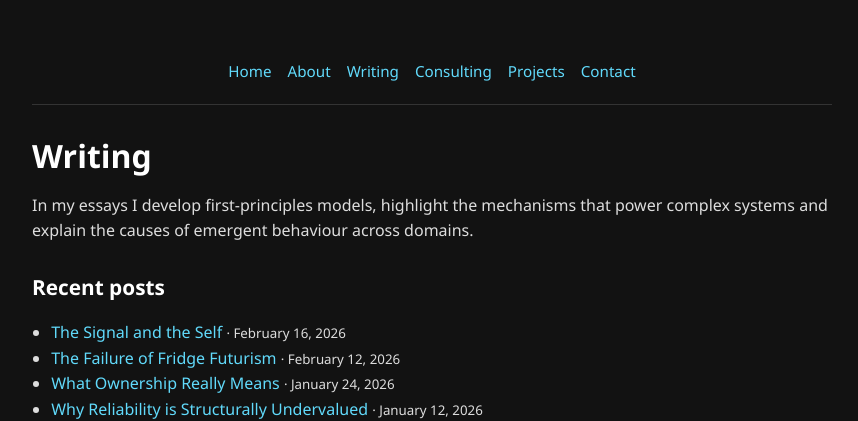
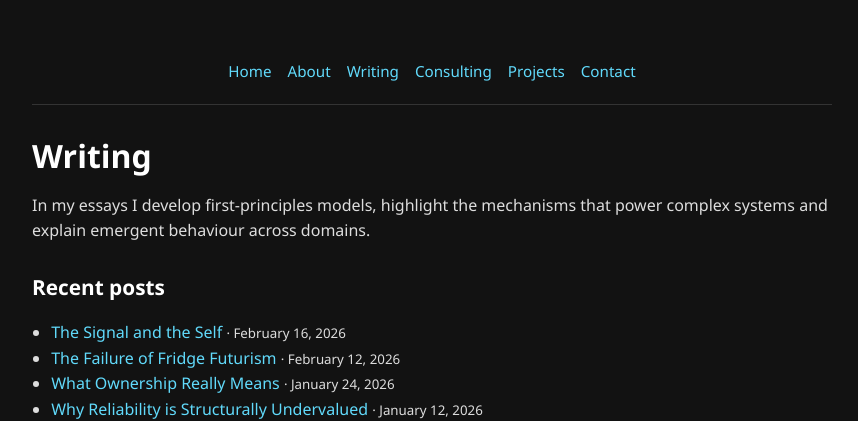
Before and after one commit to aultimus/foobarcat-homepage, a Jekyll site: the page built from blog/index.html, in a window 1280 px wide. Shown: the top 421 px of the page, without its empty margins (208-1066 px from the left). Built offline with Jekyll 4.4.1, drawn with Linux system fonts in a browser that asks for light colours.

Commit message:
blog/index: tighten wording

```diff
--- a/blog/index.html
+++ b/blog/index.html
@@ -5,7 +5,7 @@ title: Writing – Foobarcat
 
 <h1>Writing</h1>
 <p>
-  In my essays I develop first-principles models, highlight the mechanisms that power complex systems and explain the causes of emergent behaviour across domains.
+  In my essays I develop first-principles models, highlight the mechanisms that power complex systems and explain emergent behaviour across domains.
 </p>
 
 <h2>Recent posts</h2>
```
